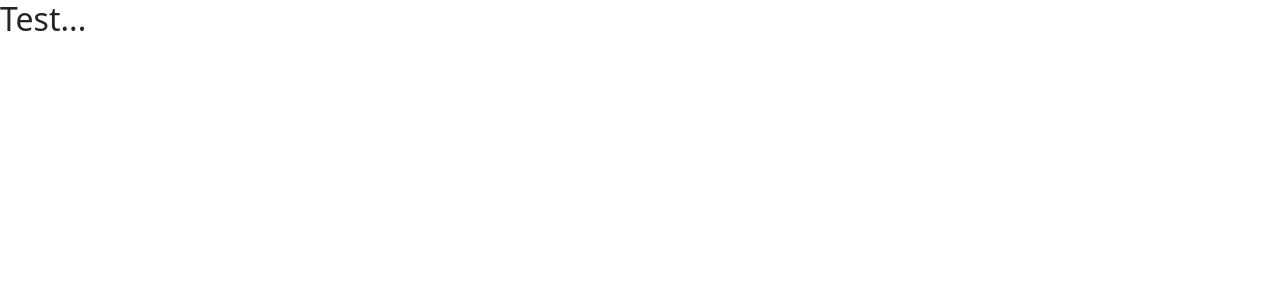
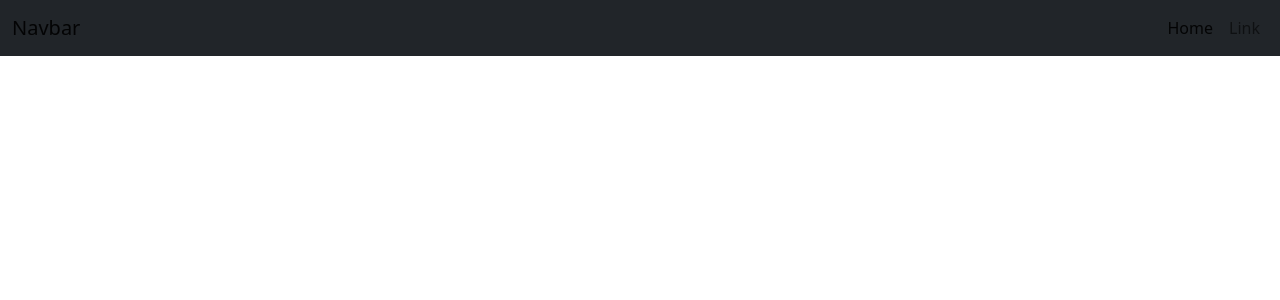
Before and after one commit to chavionjackson/my-portfolio, a React (Create React App) app: page / in a window 1280 px wide. Shown: the top 300 px of the page. Built offline with nearby package versions, Linux system fonts and the light colour scheme.

Commit message:
Navbar set up

```diff
--- a/public/index.html
+++ b/public/index.html
@@ -26,6 +26,7 @@
     -->
     <title>React App</title>
   </head>
+
   <body>
     <noscript>You need to enable JavaScript to run this app.</noscript>
     <div id="root"></div>
@@ -39,5 +40,20 @@
       To begin the development, run `npm start` or `yarn start`.
       To create a production bundle, use `npm run build` or `yarn build`.
     -->
+    <script
+      src="https://code.jquery.com/jquery-3.2.1.slim.min.js"
+      integrity="sha384-KJ3o2DKtIkvYIK3UENzmM7KCkRr/rE9/Qpg6aAZGJwFDMVNA/GpGFF93hXpG5KkN"
+      crossorigin="anonymous"
+    ></script>
+    <script
+      src="https://cdn.jsdelivr.net/npm/@popperjs/core@2.9.2/dist/umd/popper.min.js"
+      integrity="sha384-IQsoLXl5PILFhosVNubq5LC7Qb9DXgDA9i+tQ8Zj3iwWAwPtgFTxbJ8NT4GN1R8p"
+      crossorigin="anonymous"
+    ></script>
+    <script
+      src="https://cdn.jsdelivr.net/npm/bootstrap@5.0.2/dist/js/bootstrap.bundle.min.js"
+      integrity="sha384-MrcW6ZMFYlzcLA8Nl+NtUVF0sA7MsXsP1UyJoMp4YLEuNSfAP+JcXn/tWtIaxVXM"
+      crossorigin="anonymous"
+    ></script>
   </body>
 </html>
--- a/src/App.js
+++ b/src/App.js
@@ -1,9 +1,10 @@
 import './App.css';
 import "bootstrap/dist/css/bootstrap.min.css"
+import Navbar from './components/Navbar';
 
 function App() {
   return (
-    <h2>Test...</h2>
+    <Navbar />
   );
 }
 
--- /dev/null
+++ b/src/components/Navbar.js
@@ -0,0 +1,40 @@
+import React from "react";
+
+const Navbar = () => {
+  return (
+    <nav className="navbar navbar-expand-lg navbar-light bg-dark">
+      <div className="container-fluid">
+        <a className="navbar-brand" href="#">
+          Navbar
+        </a>
+        <button
+          className="navbar-toggler"
+          type="button"
+          data-bs-toggle="collapse"
+          data-bs-target="#navbarSupportedContent"
+          aria-controls="navbarSupportedContent"
+          aria-expanded="false"
+          aria-label="Toggle navigation"
+        >
+          <span className="navbar-toggler-icon"></span>
+        </button>
+        <div className="collapse navbar-collapse" id="navbarSupportedContent">
+          <ul className="navbar-nav ms-auto mb-2 mb-lg-0">
+            <li className="nav-item">
+              <a className="nav-link active" aria-current="page" href="#">
+                Home
+              </a>
+            </li>
+            <li className="nav-item">
+              <a className="nav-link" href="#">
+                Link
+              </a>
+            </li>
+          </ul>
+        </div>
+      </div>
+    </nav>
+  );
+};
+
+export default Navbar;
```
